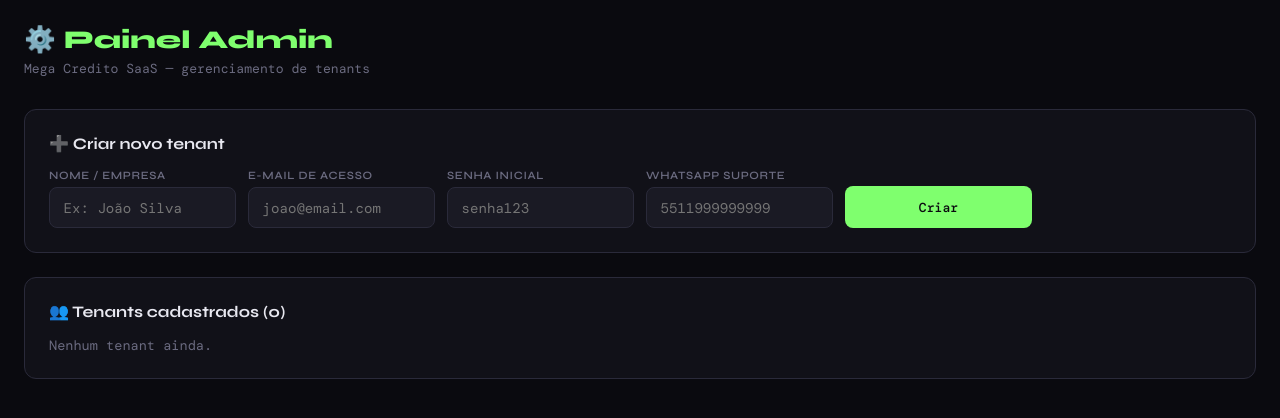
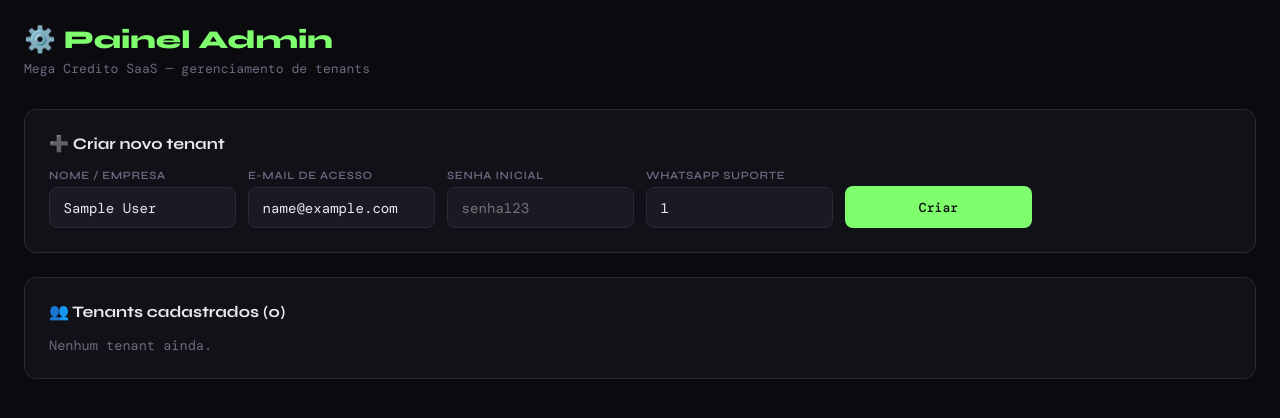
Before and after one commit to daianetokuta14-cpu/clientes, a Flask app: page /admin in a window 1280 px wide. Shown: the top 418 px of the page. Run offline with Flask 3, Linux system fonts and the light colour scheme; the visitor is signed in with stand-in values (Sample User, id 1); data that the repository does not hold is empty; parts of the project's set-up code (start-up, migrations or seed data) failed here and were passed over; some web fonts are replaced.

Commit message:
Update admin_tenants.html

```diff
--- a/templates/admin_tenants.html
+++ b/templates/admin_tenants.html
@@ -67,11 +67,11 @@ details[open]{margin-top:0.3rem}
     <div class="form-row">
       <div>
         <label>Nome / empresa</label>
-        <input type="text" name="nome" placeholder="Ex: João Silva" required>
+        <input type="text" name="nome" value="{{ novo.nome }}" placeholder="Ex: João Silva" placeholder="Ex: João Silva" required>
       </div>
       <div>
         <label>E-mail de acesso</label>
-        <input type="email" name="email" placeholder="joao@email.com" required>
+        <input type="email" name="email" value="{{ novo.email }}" placeholder="joao@email.com" placeholder="joao@email.com" required>
       </div>
       <div>
         <label>Senha inicial</label>
@@ -79,7 +79,7 @@ details[open]{margin-top:0.3rem}
       </div>
       <div>
         <label>WhatsApp suporte</label>
-        <input type="text" name="wpp" placeholder="5511999999999">
+        <input type="text" name="wpp" value="{{ novo.wpp }}" placeholder="5511999999999" placeholder="5511999999999">
       </div>
       <div style="display:flex;align-items:flex-end">
         <button type="submit" class="btn btn-primary" style="width:100%;height:42px">Criar</button>
```
